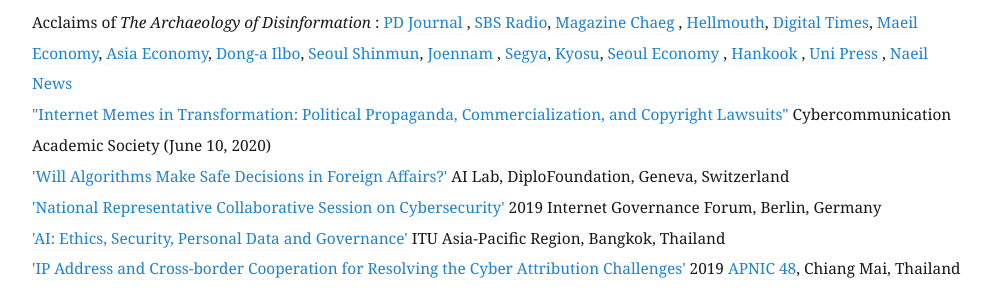
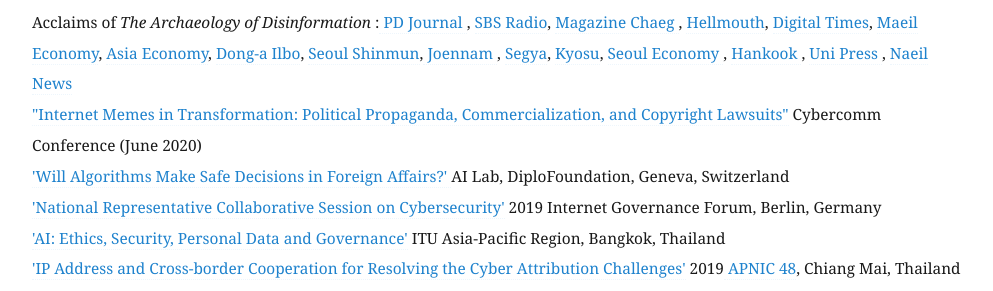
Before and after one commit to eunchangchoi/eunchangchoi.github.io, a Jekyll site: the page built from index.md, in a window 1280 px wide and 900 px high, scrolled down 2014 px. Shown: the part 156-447 px from the top of the window, without its empty margins (68-1061 px from the left). Built offline with Jekyll 4.4.1, drawn with Linux system fonts in a browser that asks for light colours.

Commit message:
Update index.md

```diff
--- a/index.md
+++ b/index.md
@@ -33,7 +33,7 @@
 
  <strong> MEDIA & PRESENTATIONS </strong> <br>
  Acclaims of<i> The Archaeology of Disinformation </i>:<a href="https://www.pdjournal.com/news/articleView.html?idxno=71119"> PD Journal </a>, <a href="http://radio.sbs.co.kr/gorealra/player/?podId=P0000000874&vodId=V0000328499"> SBS Radio</a>, <a href="https://bit.ly/3aVFA4z"> Magazine Chaeg </a>, <a href="https://www.youtube.com/watch?v=MpeoOBXadZ8&feature=youtu.be&t=241"> Hellmouth</a>, <a href="http://www.dt.co.kr/contents.html?article_no=2020030302103869061001"> Digital Times</a>, <a href="https://www.mk.co.kr/news/culture/view/2020/02/155878"> Maeil Economy</a>, <a href="https://www.asiae.co.kr/article/2020022811050161321&mobile=Y"> Asia Economy</a>, <a href="http://www.donga.com/news/article/all/20200216/99724450/1"> Dong-a Ilbo</a>, <a href="https://www.seoul.co.kr/news/newsView.php?id=20200313020005&wlog_tag3=naver">Seoul Shinmun</a>,<a href="https://www.jnilbo.com/2020/02/20/2020022015101829561/"> Joennam </a>, <a href="http://www.segye.com/newsView/20200214510584?OutUrl=naver"> Segya</a>, <a href="https://www.kyosu.net/news/articleView.html?idxno=48054"> Kyosu</a>, <a href="https://www.sedaily.com/NewsVIew/1YYX4ZYYI0"> Seoul Economy </a>, <a href="https://www.hankookilbo.com/News/Read/202002131753026467"> Hankook </a>, <a href="https://www.unipress.co.kr/news/articleView.html?idxno=771"> Uni Press </a>, <a href="https://www.naeil.com/news_view/?id_art=341418"> Naeil News </a> <br>
-<a href="https://github.com/eunchangchoi/Presentations/commit/36abac2a44fa8d4756e630931c6a306e10337916#diff-55ed41d674b949703d3135b46d720500"> "Internet Memes in Transformation: Political Propaganda, Commercialization, and Copyright Lawsuits"</a> Cybercommunication Academic Society (June 10, 2020)<br>
+<a href="https://github.com/eunchangchoi/Presentations/commit/36abac2a44fa8d4756e630931c6a306e10337916#diff-55ed41d674b949703d3135b46d720500"> "Internet Memes in Transformation: Political Propaganda, Commercialization, and Copyright Lawsuits"</a> Cybercomm Conference (June 2020)<br>
 <a href="https://www.diplomacy.edu/blog/will-algorithms-make-safe-decisions-foreign-affairs">'Will Algorithms Make Safe Decisions in Foreign Affairs?' </a> AI Lab, DiploFoundation, Geneva, Switzerland <br>
 <a href="https://www.youtube.com/watch?v=nsZJaB3fx0E&feature=youtu.be&t=1689">'National Representative Collaborative Session on Cybersecurity'</a> 2019 Internet Governance Forum, Berlin, Germany <br>
 <a href="https://www.itu.int/en/ITU-D/Regional-Presence/AsiaPacific/Pages/Events/2019/Artificial-Intelligence-Overview-and-Applications.aspx"> 'AI: Ethics, Security, Personal Data and Governance'</a> ITU Asia-Pacific Region, Bangkok, Thailand<br>
```
